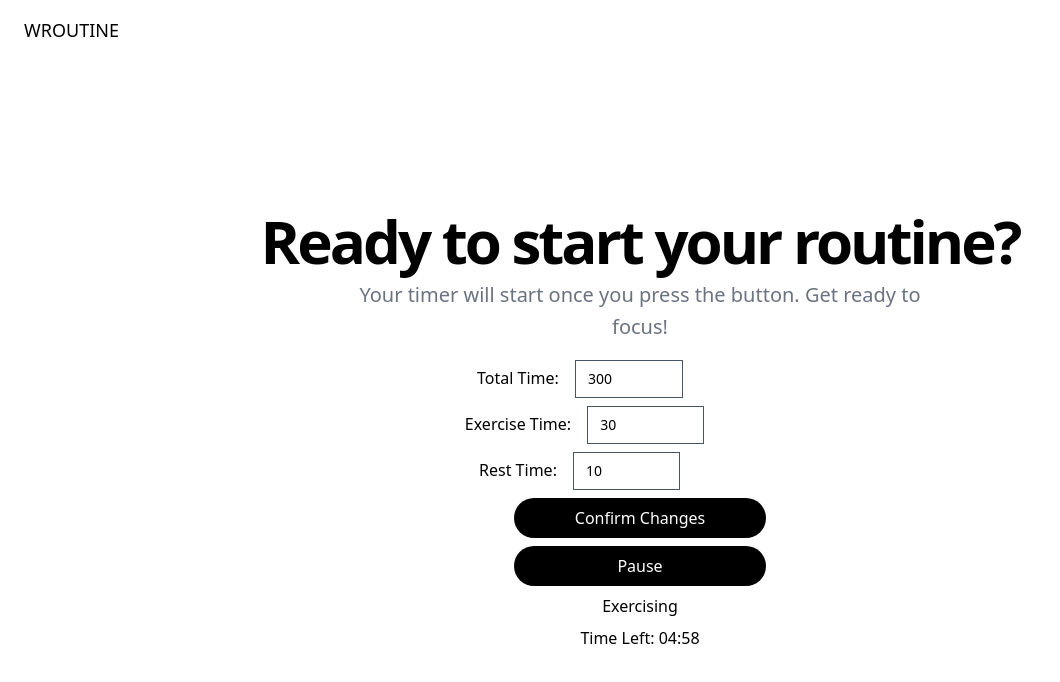
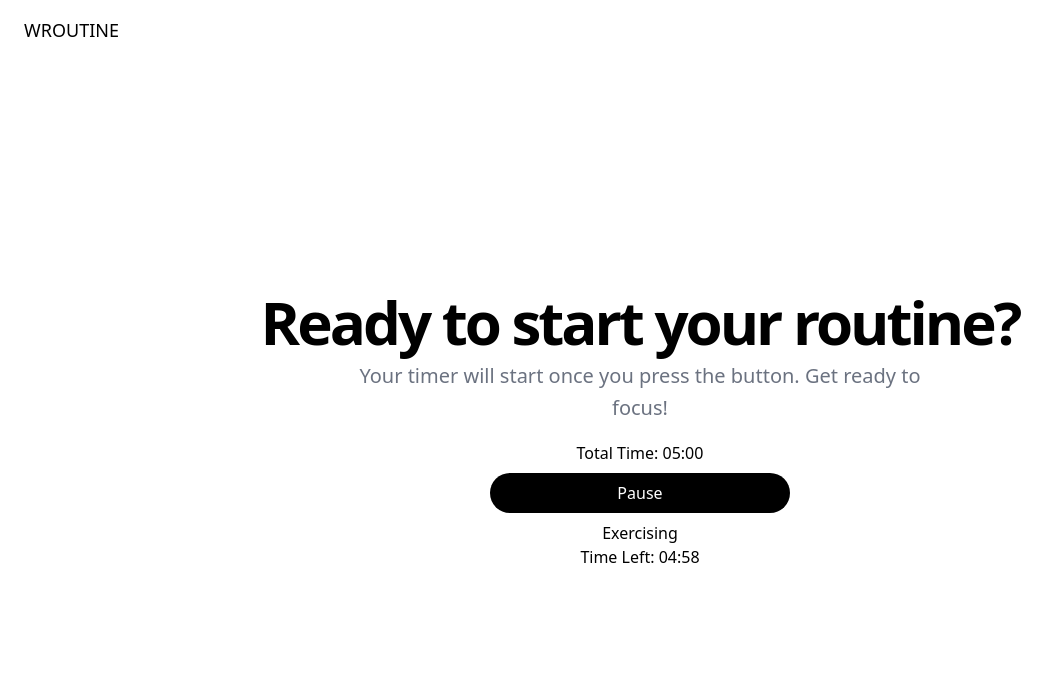
Before and after one commit to LuisCFunes/WROUTINE, a React (Vite) app: page / in a window 1280 px wide. Both pictures are taken after a click on the button "Confirm Changes". Shown: the top 682 px of the page, without its empty margins (0-1060 px from the left). Built offline with nearby package versions, Linux system fonts and the light colour scheme.

Commit message:
conditional rrendering of inputs and buttons

```diff
--- a/src/components/ui/ExerciseTimer.tsx
+++ b/src/components/ui/ExerciseTimer.tsx
@@ -8,13 +8,12 @@ interface ExerciseTimerProps {
 
 const ExerciseTimer: React.FC<ExerciseTimerProps> = ({ initialTotalTime, initialExerciseTime, initialRestTime }) => {
   const [totalTime, setTotalTime] = useState(initialTotalTime);
-  const [exerciseTime, setExerciseTime] = useState(initialExerciseTime);
-  const [restTime, setRestTime] = useState(initialRestTime);
   const [timeLeft, setTimeLeft] = useState(totalTime);
   const [isResting, setIsResting] = useState(false);
   const [isTimerStarted, setIsTimerStarted] = useState(false);
   const [isPaused, setIsPaused] = useState(false);
-  const [editedTotalTime, setEditedTotalTime] = useState(initialTotalTime);
+  const [editedMinutes, setEditedMinutes] = useState(Math.floor(initialTotalTime / 60));
+  const [editedSeconds, setEditedSeconds] = useState(initialTotalTime % 60);
   const [editedExerciseTime, setEditedExerciseTime] = useState(initialExerciseTime);
   const [editedRestTime, setEditedRestTime] = useState(initialRestTime);
 
@@ -40,15 +39,15 @@ const ExerciseTimer: React.FC<ExerciseTimerProps> = ({ initialTotalTime, initial
     const interval = setInterval(() => {
       if (timeLeft === 0) {
         clearInterval(interval);
-      } else if (!isResting && timeLeft % (exerciseTime + restTime) === 0) {
+      } else if (!isResting && timeLeft % (initialExerciseTime + initialRestTime) === 0) {
         setIsResting(true);
-      } else if (isResting && timeLeft % (exerciseTime + restTime) === exerciseTime) {
+      } else if (isResting && timeLeft % (initialExerciseTime + initialRestTime) === initialExerciseTime) {
         setIsResting(false);
       }
     }, 1000);
 
     return () => clearInterval(interval);
-  }, [timeLeft, isResting, exerciseTime, restTime]);
+  }, [timeLeft, isResting, initialExerciseTime, initialRestTime]);
 
   const formatTime = (time: number): string => {
     const minutes = Math.floor(time / 60);
@@ -57,10 +56,9 @@ const ExerciseTimer: React.FC<ExerciseTimerProps> = ({ initialTotalTime, initial
   };
 
   const handleConfirmChanges = () => {
-    setTotalTime(editedTotalTime);
-    setExerciseTime(editedExerciseTime);
-    setRestTime(editedRestTime);
-    setTimeLeft(editedTotalTime);
+    const totalSeconds = (editedMinutes * 60) + editedSeconds;
+    setTotalTime(totalSeconds);
+    setTimeLeft(totalSeconds);
     setIsTimerStarted(true);
   };
 
@@ -68,36 +66,40 @@ const ExerciseTimer: React.FC<ExerciseTimerProps> = ({ initialTotalTime, initial
     setIsPaused(prevPaused => !prevPaused);
   };
 
-  const handleTotalTimeChange = (e: React.ChangeEvent<HTMLInputElement>) => {
-    setEditedTotalTime(parseInt(e.target.value));
-  };
-
-  const handleExerciseTimeChange = (e: React.ChangeEvent<HTMLInputElement>) => {
-    setEditedExerciseTime(parseInt(e.target.value));
-  };
-
-  const handleRestTimeChange = (e: React.ChangeEvent<HTMLInputElement>) => {
-    setEditedRestTime(parseInt(e.target.value));
-  };
-
   return (
-    <div className='flex flex-col gap-2 items-center'>
+    <div className='flex flex-col gap-2 w-[300px] m-auto'>
+      {
+        isTimerStarted ? (
+          <label className='text-center'>Total Time: {formatTime(totalTime)}</label>
+        ) : (
+          <>
             <div>
               <label>Total Time:</label>
-        <input type="number" value={editedTotalTime} onChange={handleTotalTimeChange} className="ml-4 border-slate-600 placeholder-slate-400 w-4/12 rounded-lg border px-3 py-2 text-sm" />
+              <input type="number" value={editedMinutes} onChange={e => setEditedMinutes(parseInt(e.target.value))} className="ml-2 border-slate-600 placeholder-slate-400 w-1/6 rounded-lg border px-3 py-2 text-sm" />
+              <span className='mx-auto'>:</span>
+              <input type="number" value={editedSeconds} onChange={e => setEditedSeconds(parseInt(e.target.value))} className="border-slate-600 placeholder-slate-400 w-1/6 rounded-lg border px-3 py-2 text-sm" />
             </div>
             <div>
-        <label>Exercise Time:</label>
-        <input type="number" value={editedExerciseTime} onChange={handleExerciseTimeChange} className="ml-4 border-slate-600 placeholder-slate-400 w-4/12 rounded-lg border px-3 py-2 text-sm" />
+              <label>Exercise Sec:</label>
+              <input type="number" value={editedExerciseTime} onChange={e => setEditedExerciseTime(parseInt(e.target.value))} className="ml-4 border-slate-600 placeholder-slate-400 w-4/12 rounded-lg border px-3 py-2 text-sm" />
             </div>
             <div>
-        <label>Rest Time:</label>
-        <input type="number" value={editedRestTime} onChange={handleRestTimeChange} placeholder="30..." className="ml-4 border-slate-600 placeholder-slate-400 w-4/12 rounded-lg border px-3 py-2 text-sm"/>
+              <label>Rest Sec:</label>
+              <input type="number" value={editedRestTime} onChange={e => setEditedRestTime(parseInt(e.target.value))} placeholder="30..." className="ml-4 border-slate-600 placeholder-slate-400 w-4/12 rounded-lg border px-3 py-2 text-sm" />
             </div>
-      <button onClick={handleConfirmChanges} className='rounded-full bg-black text-white w-4/12 p-2 hover:bg-slate-500'>Confirm Changes</button>
-      <button onClick={handlePauseResume} className='rounded-full bg-black text-white w-4/12 p-2 hover:bg-slate-500'>{isPaused ? 'Resume' : 'Pause'}</button>
+          </>
+        )
+
+      }
+      {!isTimerStarted ? (
+        <button onClick={handleConfirmChanges} className='rounded-full bg-black text-white w-full p-2 hover:bg-slate-500'>Confirm Changes</button>
+      ) : (
+        <button onClick={handlePauseResume} className='rounded-full bg-black text-white w-full p-2 hover:bg-slate-500'>{isPaused ? 'Resume' : 'Pause'}</button>
+      )}
+      <div className='text-center'>
         <h1>{isResting ? 'Resting' : 'Exercising'}</h1>
         <p>Time Left: {formatTime(timeLeft)}</p>
+      </div>
     </div>
   );
 };
--- a/src/lib/utils.ts
+++ /dev/null
@@ -1,6 +0,0 @@
-import { type ClassValue, clsx } from "clsx"
-import { twMerge } from "tailwind-merge"
-
-export function cn(...inputs: ClassValue[]) {
-  return twMerge(clsx(inputs))
-}
```
Lines whose indentation alone changed are shown as unchanged.
